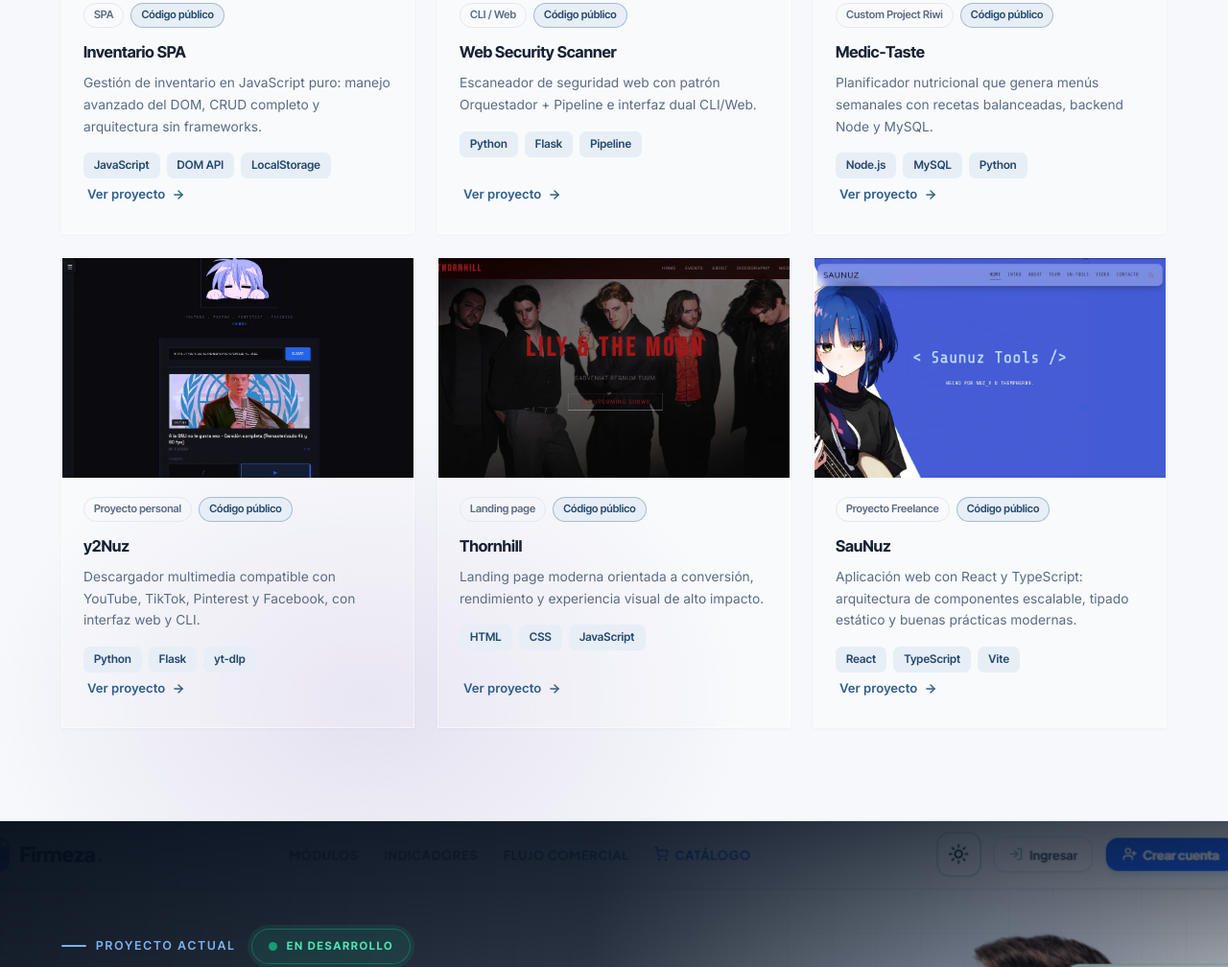
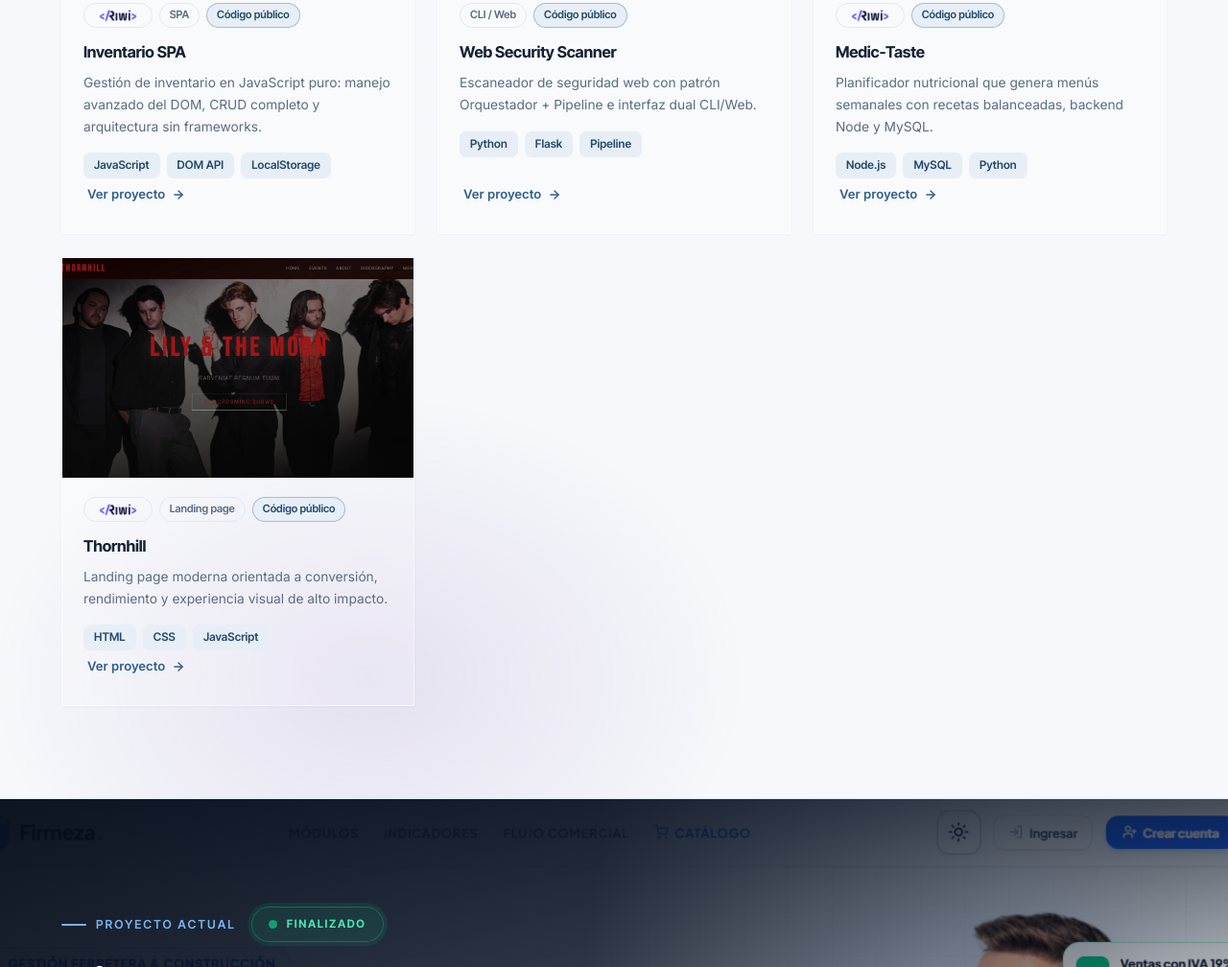
Before and after one commit to nuz777/Portafolio, a plain HTML site: page index.html in a window 1280 px wide. Shown: the part 4027-5035 px from the top of the page at 96% size. Drawn offline with Linux system fonts and the light colour scheme; animation ran at ten frames a second.

Commit message:
Agregar icono de Riwi y actualizar descripciones de proyectos en i18n.js; ajustar estilos de etiquetas y botones en CSS

```diff
--- a/index.html
+++ b/index.html
@@ -363,6 +363,7 @@
             </div>
             <div class="card-body">
               <div class="card-tags">
+                <span class="tag tag-brand"><img src="./public/img/iconoDeRiwi.png" alt="Riwi" /></span>
                 <span class="tag" data-i18n="tag.personal">Proyecto personal</span>
                 <span class="tag steel" data-i18n="tag.public">Código público</span>
               </div>
@@ -449,6 +450,7 @@
             </div>
             <div class="card-body">
               <div class="card-tags">
+                <span class="tag tag-brand"><img src="./public/img/iconoDeRiwi.png" alt="Riwi" /></span>
                 <span class="tag">SPA</span>
                 <span class="tag steel" data-i18n="tag.public">Código público</span>
               </div>
@@ -507,7 +509,7 @@
             </div>
             <div class="card-body">
               <div class="card-tags">
-                <span class="tag">Custom Project Riwi </span>
+                <span class="tag tag-brand"><img src="./public/img/iconoDeRiwi.png" alt="Riwi" /></span>
                 <span class="tag steel" data-i18n="tag.public">Código público</span>
               </div>
               <h3 class="card-title">Medic-Taste</h3>
@@ -530,41 +532,13 @@
             </div>
           </article>
 
-          <article class="project-card fade-in" style="transition-delay: 0.64s">
-            <div class="card-thumb">
-              <img src="./public/img/nuevoproyecto1.webp" alt="y2Nuz" loading="lazy" />
-            </div>
-            <div class="card-body">
-              <div class="card-tags">
-                <span class="tag" data-i18n="tag.personal">Proyecto personal</span>
-                <span class="tag steel" data-i18n="tag.public">Código público</span>
-              </div>
-              <h3 class="card-title">y2Nuz</h3>
-              <p class="card-desc" data-i18n="p3.desc">
-                Descargador multimedia compatible con YouTube, TikTok, Pinterest
-                y Facebook, con interfaz web y CLI.
-              </p>
-              <div class="card-techs">
-                <span class="tech-badge">Python</span>
-                <span class="tech-badge">Flask</span>
-                <span class="tech-badge">yt-dlp</span>
-              </div>
-              <a href="https://github.com/nuz777/y2Nuz" target="_blank" class="card-link">
-                <span data-i18n="view">Ver proyecto</span>
-                <svg viewBox="0 0 24 24">
-                  <line x1="5" y1="12" x2="19" y2="12" />
-                  <polyline points="12 5 19 12 12 19" />
-                </svg>
-              </a>
-            </div>
-          </article>
-
           <article class="project-card fade-in" style="transition-delay: 0.72s">
             <div class="card-thumb">
               <img src="./public/img/thornhill.webp" alt="Thornhill" loading="lazy" />
             </div>
             <div class="card-body">
               <div class="card-tags">
+                <span class="tag tag-brand"><img src="./public/img/iconoDeRiwi.png" alt="Riwi" /></span>
                 <span class="tag">Landing page</span>
                 <span class="tag steel" data-i18n="tag.public">Código público</span>
               </div>
@@ -588,35 +562,6 @@
             </div>
           </article>
 
-          <article class="project-card fade-in" style="transition-delay: 0.8s">
-            <div class="card-thumb">
-              <img src="./public/img/saunuz.webp" alt="SauNuz" loading="lazy" />
-            </div>
-            <div class="card-body">
-              <div class="card-tags">
-                <span class="tag">Proyecto Freelance</span>
-                <span class="tag steel" data-i18n="tag.public">Código público</span>
-              </div>
-              <h3 class="card-title">SauNuz</h3>
-              <p class="card-desc" data-i18n="p1.desc">
-                Aplicación web con React y TypeScript: arquitectura de
-                componentes escalable, tipado estático y buenas prácticas
-                modernas.
-              </p>
-              <div class="card-techs">
-                <span class="tech-badge">React</span>
-                <span class="tech-badge">TypeScript</span>
-                <span class="tech-badge">Vite</span>
-              </div>
-              <a href="https://sau-nuz.vercel.app/" target="_blank" class="card-link">
-                <span data-i18n="view">Ver proyecto</span>
-                <svg viewBox="0 0 24 24">
-                  <line x1="5" y1="12" x2="19" y2="12" />
-                  <polyline points="12 5 19 12 12 19" />
-                </svg>
-              </a>
-            </div>
-          </article>
         </div>
       </div>
     </section>
@@ -638,7 +583,7 @@
             <p class="eyebrow" data-i18n="actual.eyebrow">Proyecto actual</p>
             <div class="status-pill">
               <span class="pulse-dot" aria-hidden="true"></span>
-              <span data-i18n="actual.status">En desarrollo</span>
+              <span data-i18n="actual.status"> Finalizado </span>
             </div>
           </div>
 
@@ -716,7 +661,7 @@
           </div>
 
           <p class="actual-next fade-in" style="--delay: 0.64s" data-i18n="actual.next">
-            En curso: módulo comercial y facturación · Despliegue en contenedores Docker.
+            Finalizado: módulo comercial y facturación · Despliegue en contenedores Docker.
           </p>
         </div>
       </div>
@@ -833,9 +778,14 @@
             </a>
             <a href="https://github.com/nuz777" target="_blank" class="btn btn-ghost">
               <span data-i18n="contact.gh">Ver GitHub</span>
-              <svg viewBox="0 0 24 24">
-                <line x1="5" y1="12" x2="19" y2="12" />
-                <polyline points="12 5 19 12 12 19" />
+              <svg class="icon-fill" viewBox="0 0 24 24" aria-hidden="true">
+                <path d="M12 2C6.48 2 2 6.58 2 12.26c0 4.53 2.87 8.37 6.84 9.73.5.09.68-.22.68-.49 0-.24-.01-.87-.01-1.71-2.78.62-3.37-1.37-3.37-1.37-.45-1.18-1.1-1.49-1.1-1.49-.9-.63.07-.62.07-.62 1 .07 1.52 1.05 1.52 1.05.89 1.56 2.33 1.11 2.9.85.09-.66.35-1.11.63-1.37-2.22-.26-4.56-1.14-4.56-5.07 0-1.12.39-2.03 1.03-2.75-.1-.26-.45-1.3.1-2.71 0 0 .84-.27 2.75 1.05a9.3 9.3 0 0 1 2.5-.34c.85 0 1.7.11 2.5.34 1.91-1.32 2.75-1.05 2.75-1.05.55 1.41.2 2.45.1 2.71.64.72 1.03 1.63 1.03 2.75 0 3.94-2.34 4.81-4.57 5.06.36.32.68.94.68 1.9 0 1.37-.01 2.48-.01 2.81 0 .27.18.59.69.49C19.13 20.63 22 16.79 22 12.26 22 6.58 17.52 2 12 2z" />
+              </svg>
+            </a>
+            <a href="https://www.linkedin.com/in/ivandev23" target="_blank" class="btn btn-ghost">
+              <span data-i18n="contact.li">Ver LinkedIn</span>
+              <svg class="icon-fill" viewBox="0 0 24 24" aria-hidden="true">
+                <path d="M20.447 20.452h-3.554v-5.569c0-1.328-.027-3.037-1.852-3.037-1.853 0-2.136 1.445-2.136 2.939v5.667H9.351V9h3.414v1.561h.046c.477-.9 1.637-1.85 3.37-1.85 3.601 0 4.267 2.37 4.267 5.455v6.286zM5.337 7.433c-1.144 0-2.063-.926-2.063-2.065 0-1.138.92-2.063 2.063-2.063 1.14 0 2.064.925 2.064 2.063 0 1.139-.925 2.065-2.064 2.065zm1.782 13.019H3.555V9h3.564v11.452z" />
               </svg>
             </a>
           </div>
@@ -859,6 +809,11 @@
               <a href="https://github.com/nuz777" class="social-link" aria-label="GitHub" target="_blank">
                 <svg viewBox="0 0 24 24">
                   <path d="M12 2C6.48 2 2 6.58 2 12.26c0 4.53 2.87 8.37 6.84 9.73.5.09.68-.22.68-.49 0-.24-.01-.87-.01-1.71-2.78.62-3.37-1.37-3.37-1.37-.45-1.18-1.1-1.49-1.1-1.49-.9-.63.07-.62.07-.62 1 .07 1.52 1.05 1.52 1.05.89 1.56 2.33 1.11 2.9.85.09-.66.35-1.11.63-1.37-2.22-.26-4.56-1.14-4.56-5.07 0-1.12.39-2.03 1.03-2.75-.1-.26-.45-1.3.1-2.71 0 0 .84-.27 2.75 1.05a9.3 9.3 0 0 1 2.5-.34c.85 0 1.7.11 2.5.34 1.91-1.32 2.75-1.05 2.75-1.05.55 1.41.2 2.45.1 2.71.64.72 1.03 1.63 1.03 2.75 0 3.94-2.34 4.81-4.57 5.06.36.32.68.94.68 1.9 0 1.37-.01 2.48-.01 2.81 0 .27.18.59.69.49C19.13 20.63 22 16.79 22 12.26 22 6.58 17.52 2 12 2z" />
+                </svg>
+              </a>
+              <a href="https://www.linkedin.com/in/ivandev23" class="social-link" aria-label="LinkedIn" target="_blank">
+                <svg viewBox="0 0 24 24">
+                  <path d="M20.447 20.452h-3.554v-5.569c0-1.328-.027-3.037-1.852-3.037-1.853 0-2.136 1.445-2.136 2.939v5.667H9.351V9h3.414v1.561h.046c.477-.9 1.637-1.85 3.37-1.85 3.601 0 4.267 2.37 4.267 5.455v6.286zM5.337 7.433c-1.144 0-2.063-.926-2.063-2.065 0-1.138.92-2.063 2.063-2.063 1.14 0 2.064.925 2.064 2.063 0 1.139-.925 2.065-2.064 2.065zm1.782 13.019H3.555V9h3.564v11.452z" />
                 </svg>
               </a>
               <a href="#" class="social-link" aria-label="X (Twitter)">
--- a/src/js/i18n.js
+++ b/src/js/i18n.js
@@ -59,10 +59,7 @@
     "tag.landing": "Landing page",
     "tag.cli": "CLI / Web",
     "tag.spa": "SPA",
-    "p1.desc":
-      "Aplicación web con React y TypeScript: arquitectura de componentes escalable, tipado estático y buenas prácticas modernas.",
     "p2.desc": "Landing page moderna orientada a conversión, rendimiento y experiencia visual de alto impacto.",
-    "p3.desc": "Descargador multimedia compatible con YouTube, TikTok, Pinterest y Facebook, con interfaz web y CLI.",
     "p4.desc": "Planificador nutricional que genera menús semanales con recetas balanceadas, backend Node y MySQL.",
     "p5.desc": "Escaneador de seguridad web con patrón Orquestador + Pipeline e interfaz dual CLI/Web.",
     "p6.desc": "Gestión de inventario en JavaScript puro: manejo avanzado del DOM, CRUD completo y arquitectura sin frameworks.",
@@ -76,7 +73,7 @@
     "view": "Ver proyecto",
     "actual.eyebrow": "Proyecto actual",
     "actual.sub": "Planificación de recursos empresariales (ERP), control de inventario, facturación con IVA y catálogo comercial para materiales de construcción y ferretería.",
-    "actual.status": "En desarrollo",
+    "actual.status": "Finalizado",
     "actual.m1": "gestión integral",
     "actual.m2": "facturación",
     "actual.m3": "despliegue",
@@ -110,7 +107,8 @@
     "contact.title": "¿Tienes un proyecto en mente?",
     "contact.sub": "Hablemos de tus objetivos. Respondo en menos de 24 horas y con propuestas claras y sin compromiso.",
     "contact.write": "Escríbeme",
-    "contact.gh": "Ver GitHub - Nuz777",
+    "contact.gh": "Ver GitHub",
+    "contact.li": "Ver LinkedIn",
     "footer.tagline": "Desarrollo soluciones web modernas con código de calidad, foco en el usuario y entrega real.",
     "footer.nav": "Navegación",
     "footer.services": "Servicios",
@@ -208,9 +206,7 @@
     "tag.landing": "Landing page",
     "tag.cli": "CLI / Web",
     "tag.spa": "SPA",
-    "p1.desc": "Web application with React and TypeScript: scalable component architecture, static typing and modern best practices.",
     "p2.desc": "Modern, conversion-focused landing page with high-impact performance and visual experience.",
-    "p3.desc": "Multimedia downloader compatible with YouTube, TikTok, Pinterest and Facebook, with a web interface and CLI.",
     "p4.desc": "Nutrition planner that generates weekly menus with balanced recipes, Node backend and MySQL.",
     "p5.desc": "Web security scanner with Orchestrator + Pipeline pattern and a dual CLI/Web interface.",
     "p6.desc": "Inventory management in vanilla JavaScript: advanced DOM handling, complete CRUD and framework-free architecture.",
@@ -224,7 +220,7 @@
     "view": "View project",
     "actual.eyebrow": "Current project",
     "actual.sub": "Comprehensive Enterprise Resource Planning (ERP), Inventory Control, Tax Invoicing, and Customer Storefront for Construction Materials and Hardware Supplies.",
-    "actual.status": "In development",
+    "actual.status": "Completed",
     "actual.m1": "full management",
     "actual.m2": "tax invoicing",
     "actual.m3": "deployment",
@@ -258,7 +254,8 @@
     "contact.title": "Have a project in mind?",
     "contact.sub": "Let's talk about your goals. I respond within 24 hours with clear, no-obligation proposals.",
     "contact.write": "Write to me",
-    "contact.gh": "View GitHub - Nuz777",
+    "contact.gh": "View GitHub",
+    "contact.li": "View LinkedIn",
     "footer.tagline": "I develop modern web solutions with quality code, user focus and real delivery.",
     "footer.nav": "Navigation",
     "footer.services": "Services",
--- a/src/styles/globals.css
+++ b/src/styles/globals.css
@@ -400,6 +400,10 @@ nav.nav-visible {
   stroke-width: 2.4;
   stroke-linecap: round;
   stroke-linejoin: round;
+}
+.btn svg.icon-fill {
+  fill: currentColor;
+  stroke: none;
 }
 
 .nav-cta {
@@ -1356,6 +1360,16 @@ nav.nav-visible {
 [data-theme="dark"] .tag.steel {
   color: var(--steel);
 }
+.tag-brand {
+  display: inline-flex;
+  align-items: center;
+  padding: 2px 10px;
+}
+.tag-brand img {
+  height: 14px;
+  width: auto;
+  display: block;
+}
 .card-title {
   font-family: var(--font-display);
   font-size: 1.02rem;
```
Also changed, not shown: public/img/iconoDeRiwi.png (added).
